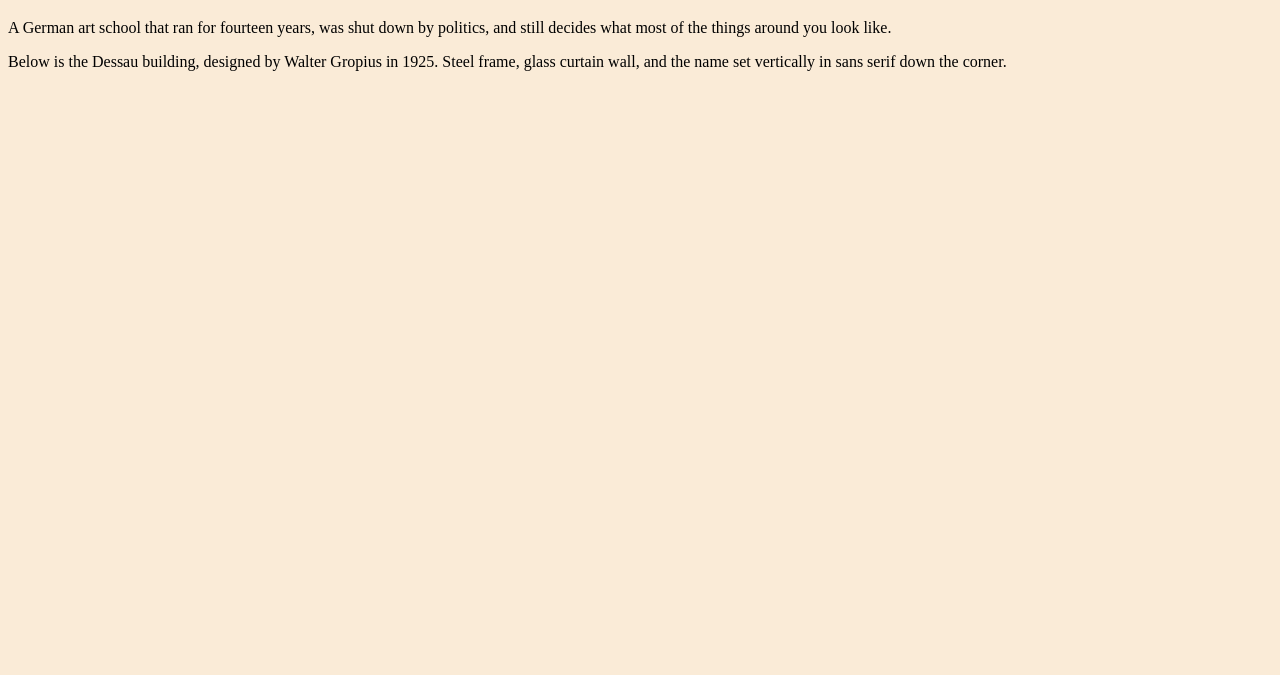
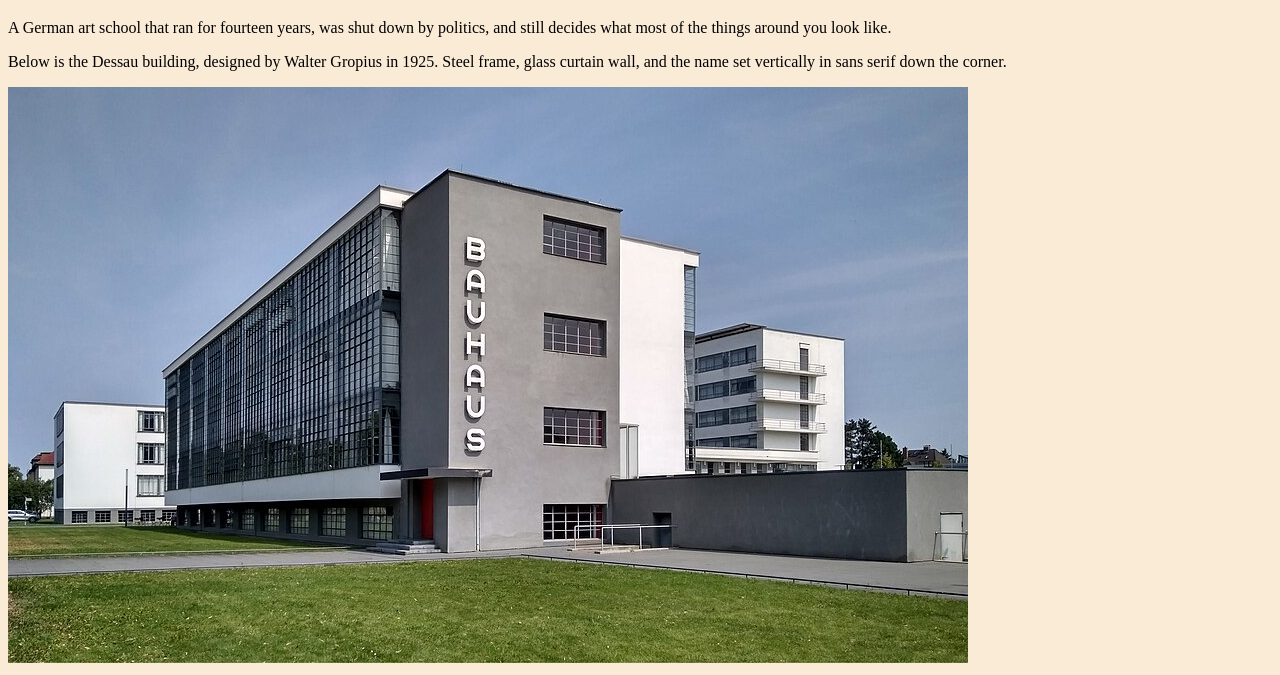
Before and after one commit to brinnwright/practice-2-brinnwright, a plain HTML site: page index.html in a window 1280 px wide. Shown: the part 131-806 px from the top of the page. Drawn offline with Linux system fonts and the light colour scheme.

Commit message:
header hero

```diff
--- a/index.html
+++ b/index.html
@@ -14,7 +14,7 @@
         <h1> The Bauhaus</h1>
         <p> A German art school that ran for fourteen years, was shut down by politics, and still decides what most of the things around you look like.</p>
         <p> Below is the Dessau building, designed by Walter Gropius in 1925. Steel frame, glass curtain wall, and the name set vertically in sans serif down the corner.</p>
-
+        <img src="images/bauhaus-dessau.jpg" alt="the bauhaus building">
        </header>
     </body>
 </html>
```
Also changed, not shown: images/bauhaus-dessau.jpg (added).
